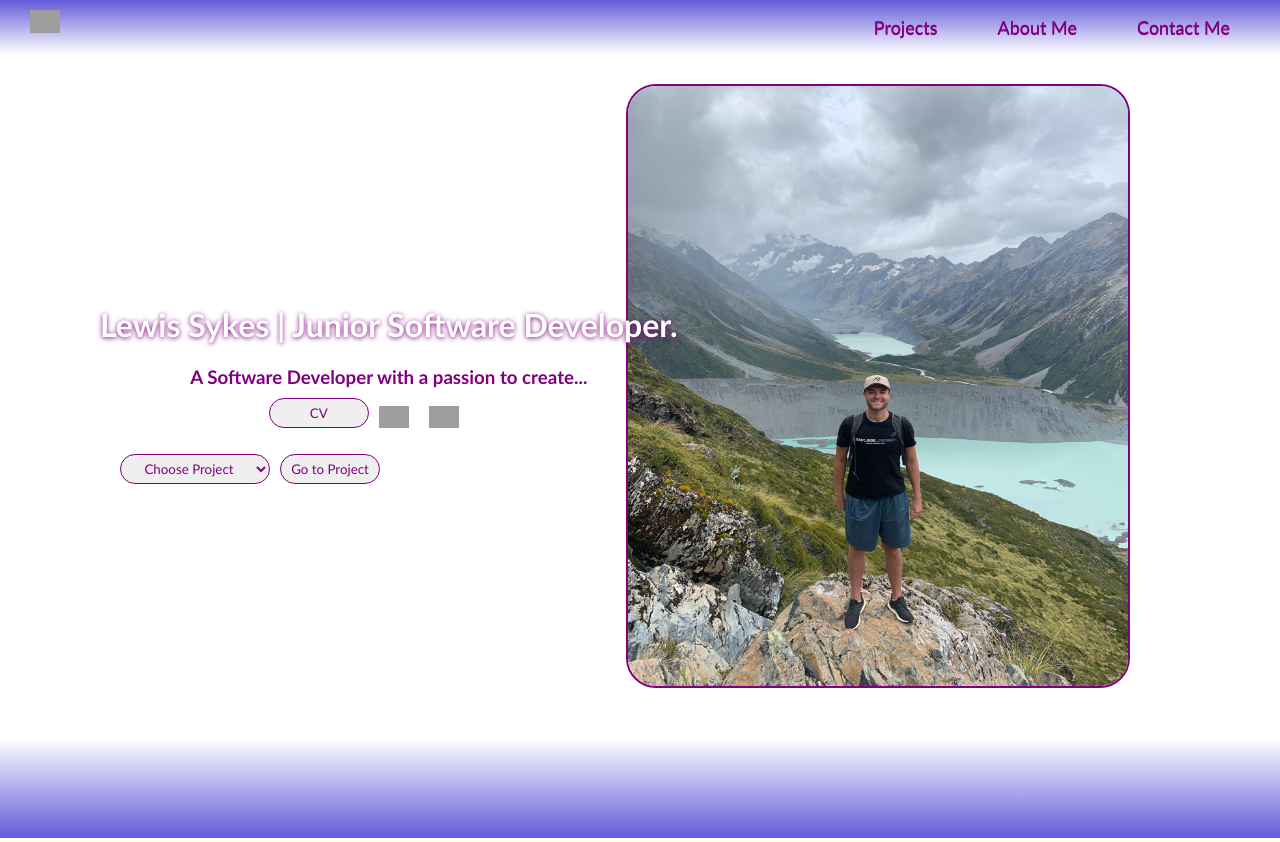
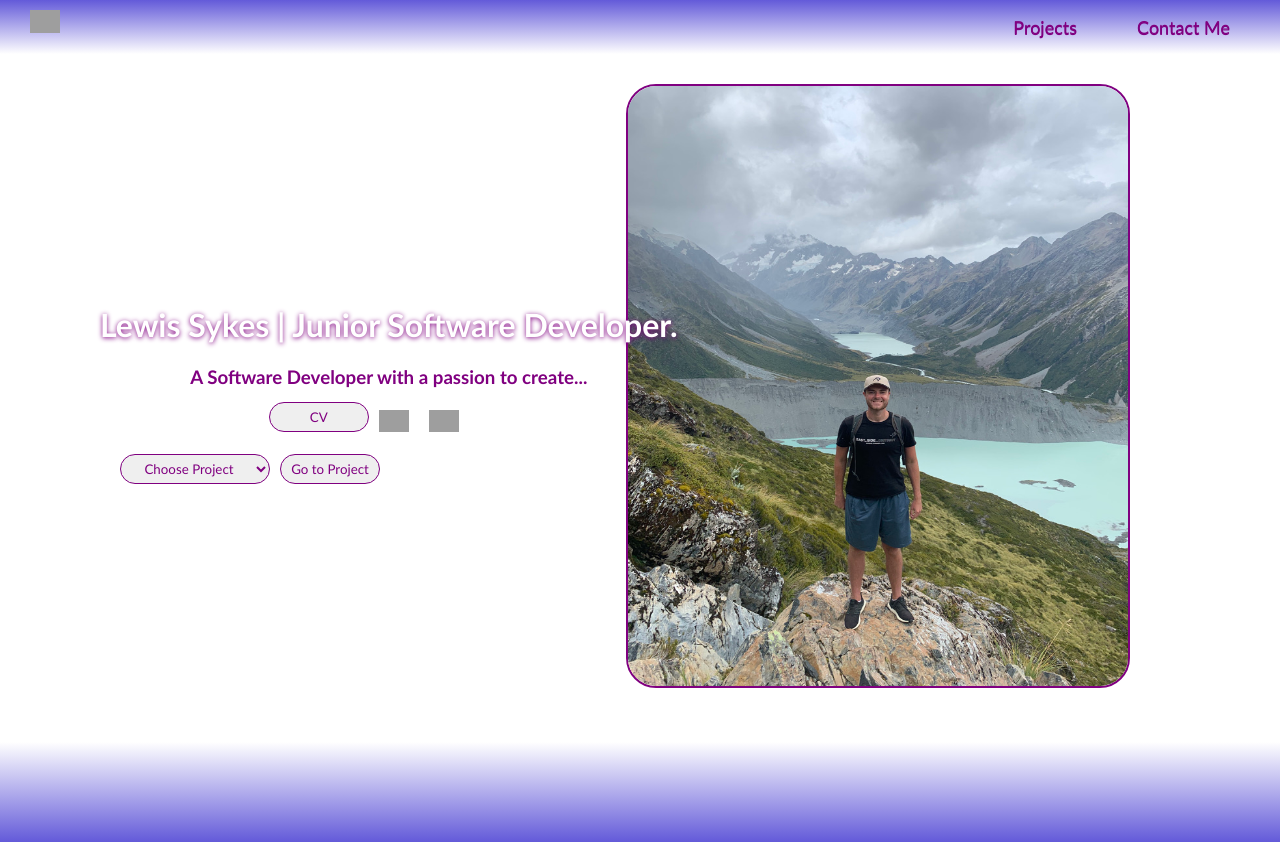
Before and after one commit to lewissykes95/lewis_sykes_portfolio, a React (Create React App) app: page / in a window 1280 px wide. Built offline with nearby package versions, Linux system fonts and the light colour scheme; grey boxes are pictures that could not be loaded.

Commit message:
updated navbar

```diff
--- a/src/components/NavBar.js
+++ b/src/components/NavBar.js
@@ -12,7 +12,6 @@ const NavBar = () => {
                 <a href=""><Home src="https://cdn-icons-png.flaticon.com/512/25/25694.png"></Home></a>
                 <List>
                     <Items href="">Projects</Items>
-                    <Items href="">About Me</Items>
                     <Items href="">Contact Me</Items>
                 </List>
             </Nav>
--- a/src/components/ProfileImage.Js
+++ b/src/components/ProfileImage.Js
@@ -9,8 +9,12 @@ const ProfileImage = () => {
     return (
 
         <>
+            <Section>
 
-            <Image src = {require('./profile-image.jpeg')} />
+                <Image src = {require('./profile-image.jpeg')} />
+
+            </Section>
+
 
         </>
 
@@ -31,3 +35,5 @@ border: 2px purple solid;
     transform: scale(0.99);
   }
 `
+
+const Section = styled.div``
```
